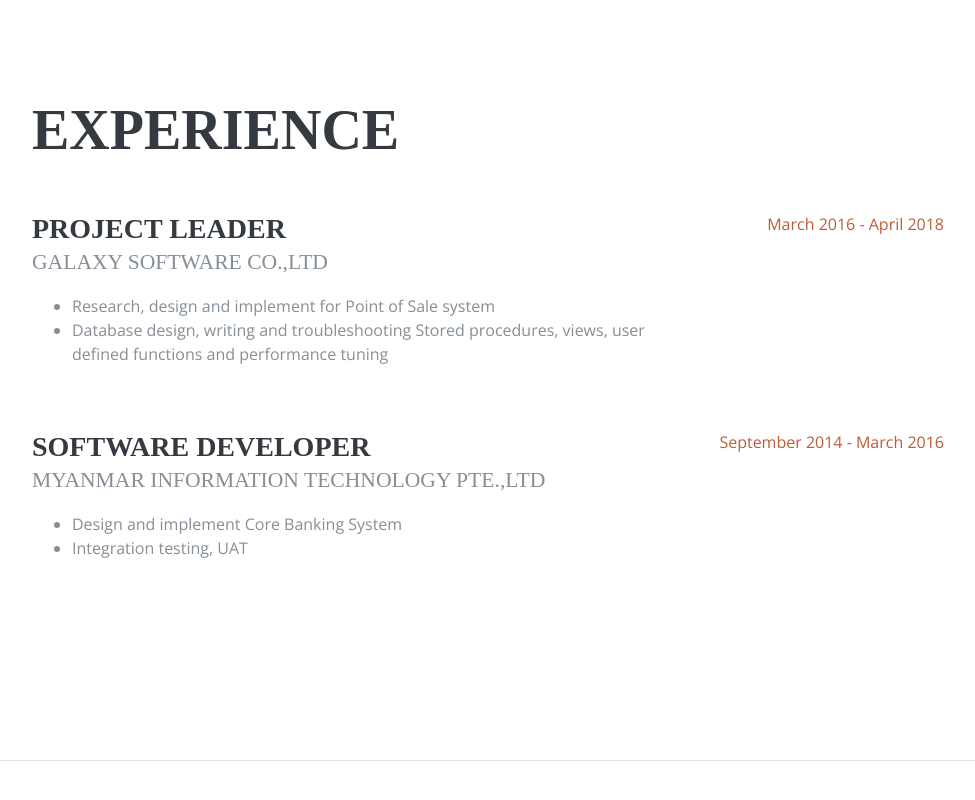
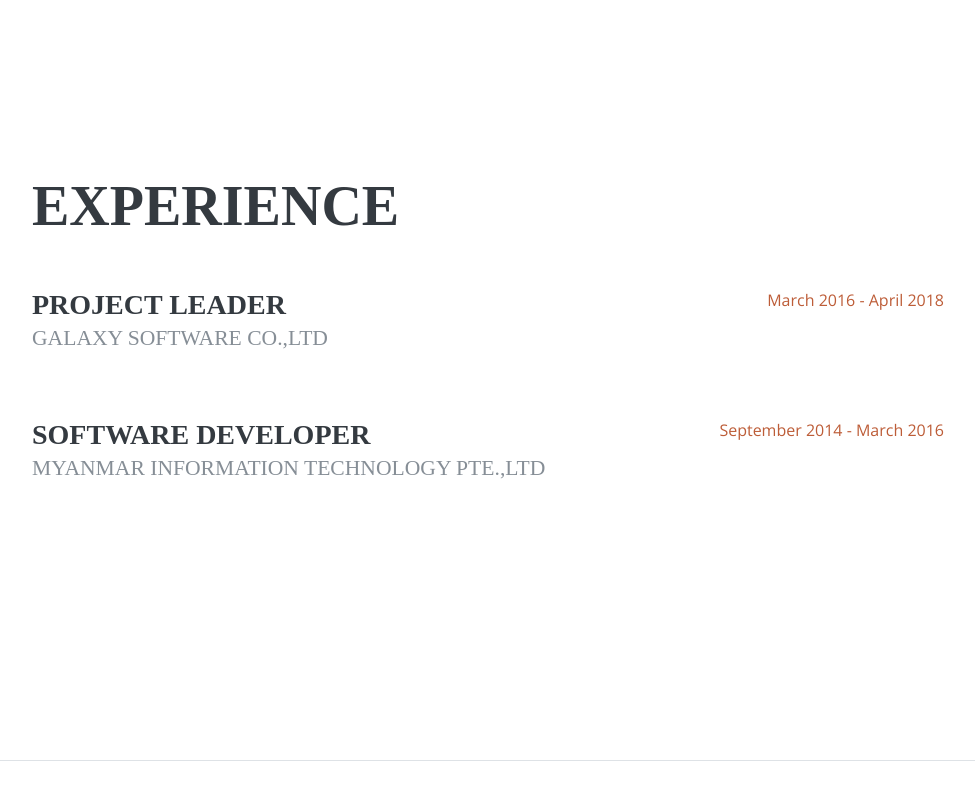
Before and after one commit to htayaung/htayaung.github.io, a plain HTML site: page index.html in a window 1280 px wide. Shown: the part 839-1639 px from the top of the page, without its empty margins (288-1263 px from the left). Drawn offline with nearby package versions, Linux system fonts and the light colour scheme; a web font is replaced by a local one.

Commit message:
Update experience

```diff
--- a/index.html
+++ b/index.html
@@ -118,10 +118,6 @@
             <div class="resume-content mr-auto">
               <h3 class="mb-0">Project Leader</h3>
               <div class="subheading mb-3">Galaxy Software Co.,Ltd</div>
-              <ul>
-                <li>Research, design and implement for Point of Sale system</li>
-                <li>Database design, writing and troubleshooting Stored procedures, views, user defined functions and performance tuning</li>
-              </ul>
             </div>
             <div class="resume-date text-md-right">
               <span class="text-primary">March 2016 - April 2018</span>
@@ -132,12 +128,6 @@
             <div class="resume-content mr-auto">
               <h3 class="mb-0">Software Developer</h3>
               <div class="subheading mb-3">Myanmar Information Technology Pte.,Ltd</div>
-              <ul>
-                <li>
-                  Design and implement Core Banking System
-                </li>
-                <li>Integration testing, UAT</li>
-              </ul>
             </div>
             <div class="resume-date text-md-right">
               <span class="text-primary">September 2014 - March 2016</span>
```
